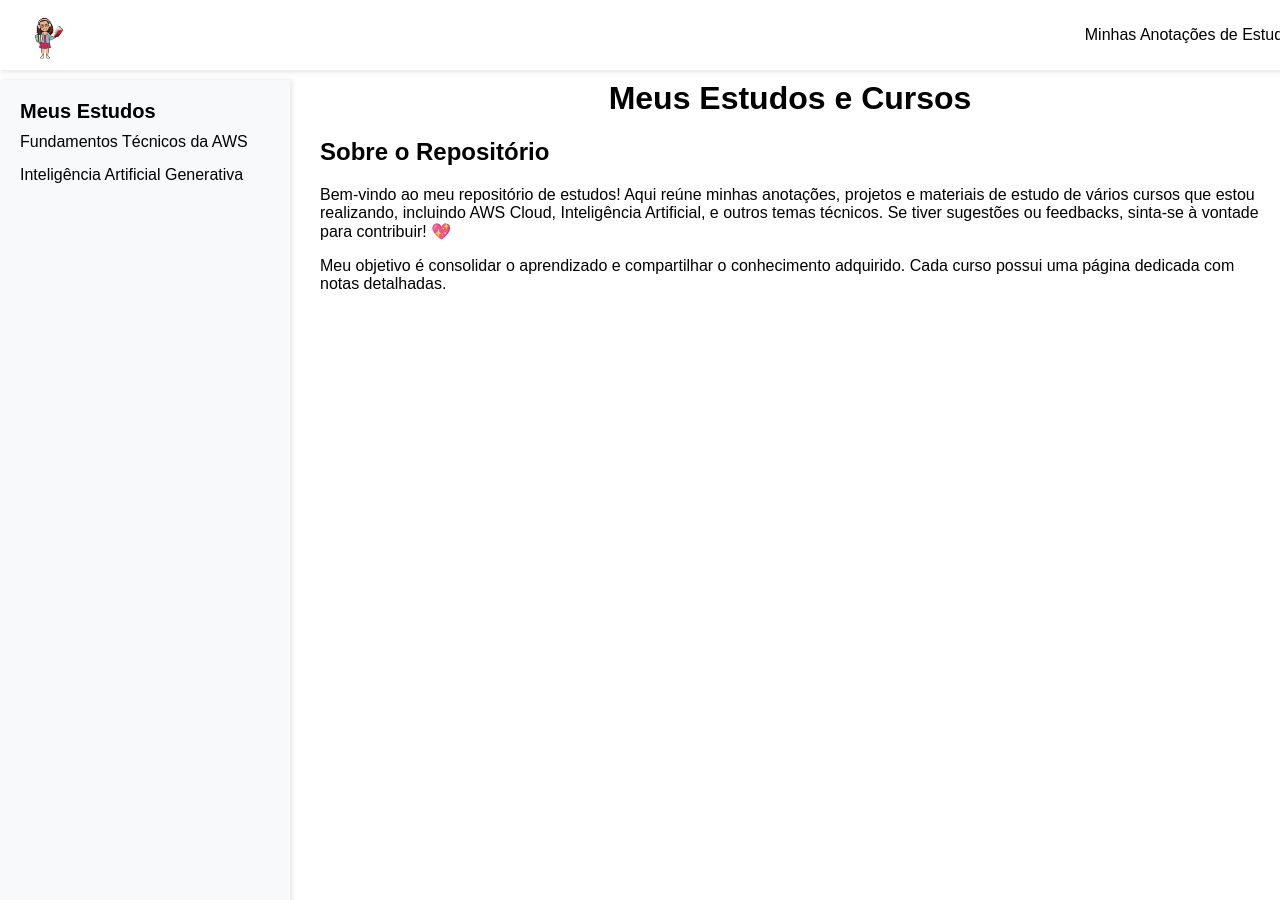
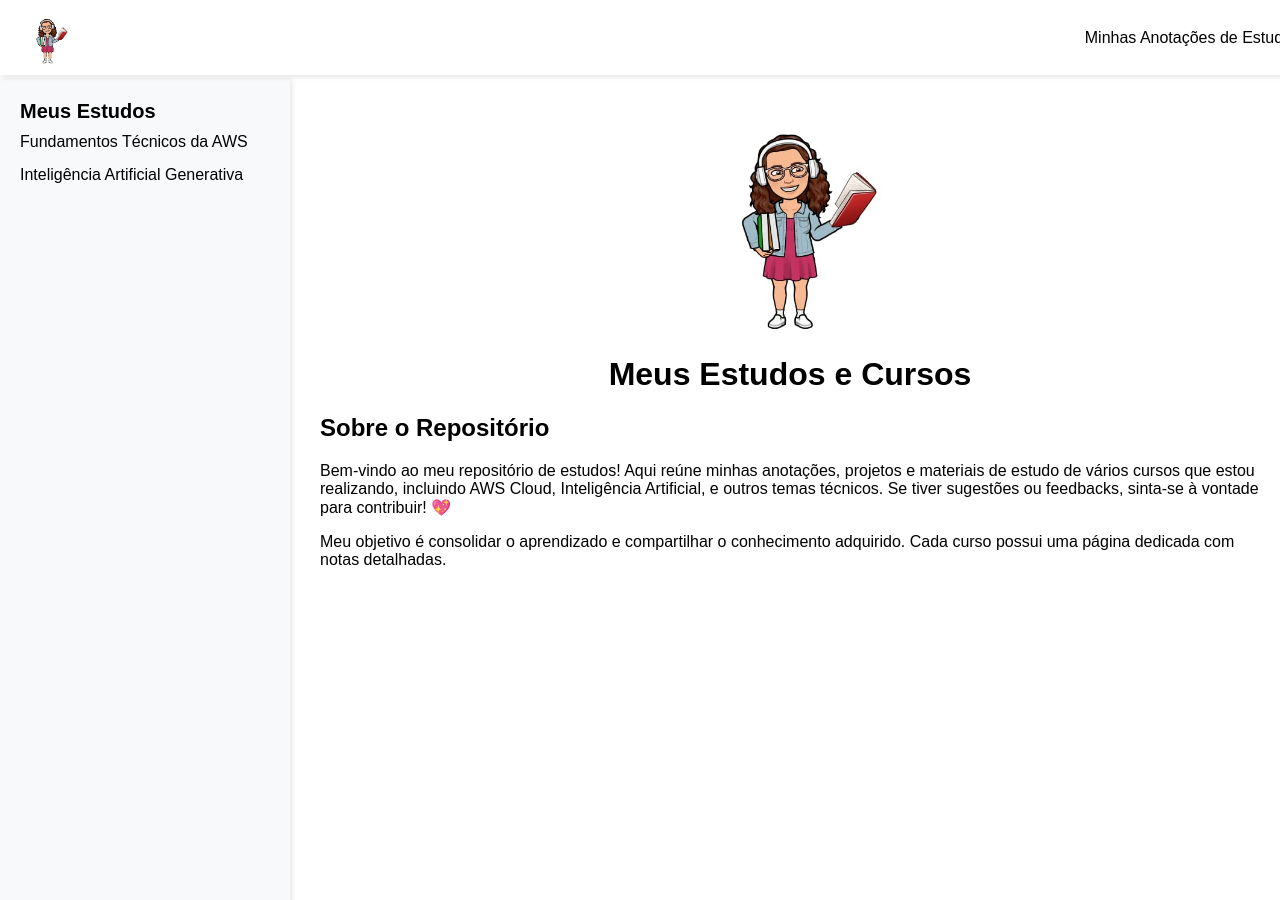
Before and after one commit to DeboraMSantos/AnotacoesEstudos, a Jekyll site: the page built from index.md, in a window 1280 px wide. Built offline with Jekyll 4.4.1, drawn with Linux system fonts in a browser that asks for light colours.

Commit message:
Minhas Anotações de Estudos

```diff
--- a/_layouts/default.html
+++ b/_layouts/default.html
@@ -104,7 +104,7 @@
     <!-- Topo Superior -->
     <header>
       <!-- Imagem do Perfil -->
-      <img src="img/deby_estudar.jpeg" alt="Estudos" style="width: 50px" />
+      <img src="img/deby_estudar.jpeg" alt="Estudos" style="width: 55px" />
       <p>Minhas Anotações de Estudos</p>
       <!-- Menu Horizontal -->
     </header>
--- a/index.md
+++ b/index.md
@@ -2,6 +2,10 @@
 layout: default
 title: Página Inicial
 ---
+
+<p align="center">
+    <img src="img/deby_estudar.jpeg" alt="Minha Caricatura" style="width: 240px;">
+</p>
 
 <h1 align="center">
 
```
